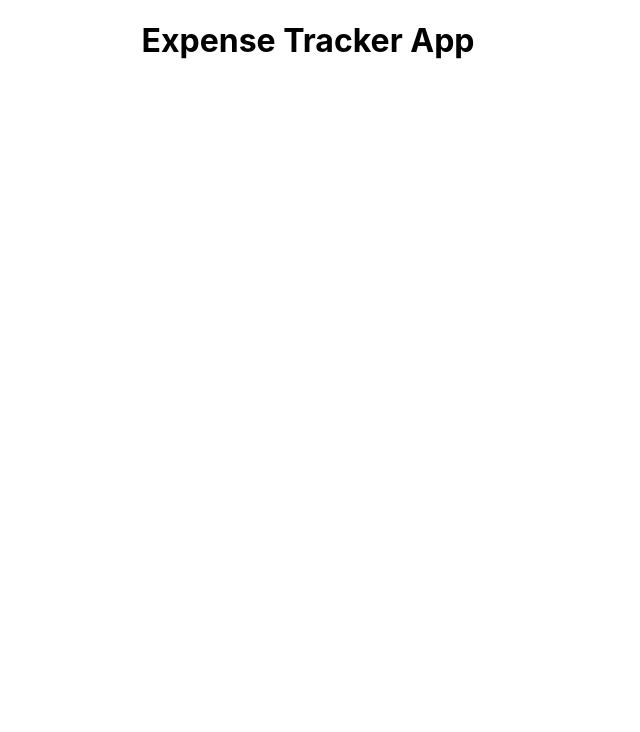
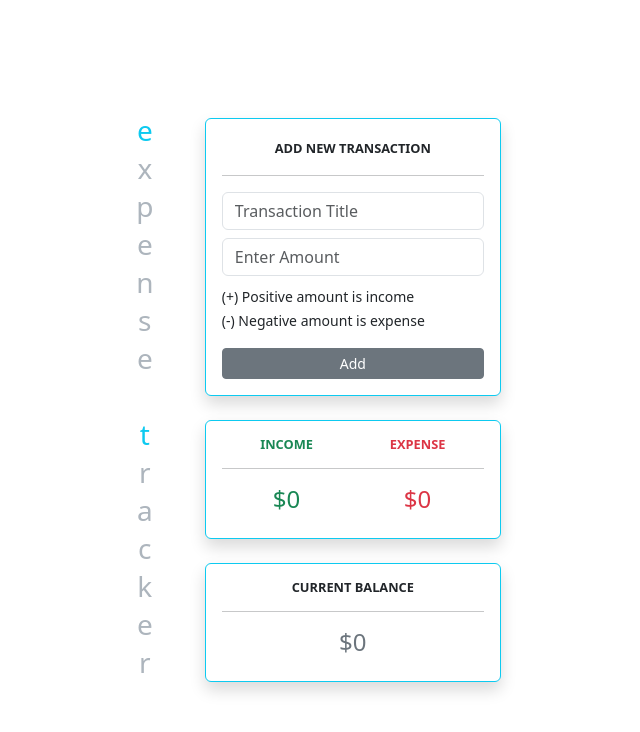
Before and after one commit to abdulmoizlakhani/react-expense-tracker-app, a React (Create React App) app: page / in a window 1280 px wide. Shown: the top 732 px of the page, without its empty margins (332-972 px from the left). Built offline with nearby package versions, Linux system fonts and the light colour scheme.

Commit message:
- Created add transaction form - created section to show income and expense - created section to show current balance

```diff
--- a/package.json
+++ b/package.json
@@ -6,7 +6,9 @@
     "@testing-library/jest-dom": "^5.11.4",
     "@testing-library/react": "^11.1.0",
     "@testing-library/user-event": "^12.1.10",
+    "bootstrap": "5.1.0",
     "react": "^17.0.2",
+    "react-bootstrap": "^2.0.0-beta.5",
     "react-dom": "^17.0.2",
     "react-scripts": "4.0.3",
     "web-vitals": "^1.0.1"
--- a/src/App.css
+++ /dev/null
@@ -1,38 +0,0 @@
-.App {
-  text-align: center;
-}
-
-.App-logo {
-  height: 40vmin;
-  pointer-events: none;
-}
-
-@media (prefers-reduced-motion: no-preference) {
-  .App-logo {
-    animation: App-logo-spin infinite 20s linear;
-  }
-}
-
-.App-header {
-  background-color: #282c34;
-  min-height: 100vh;
-  display: flex;
-  flex-direction: column;
-  align-items: center;
-  justify-content: center;
-  font-size: calc(10px + 2vmin);
-  color: white;
-}
-
-.App-link {
-  color: #61dafb;
-}
-
-@keyframes App-logo-spin {
-  from {
-    transform: rotate(0deg);
-  }
-  to {
-    transform: rotate(360deg);
-  }
-}
--- a/src/App.js
+++ b/src/App.js
@@ -1,9 +1,19 @@
-import "./App.css";
+import React from "react";
+
+// components
+import Header from "./components/Header";
+import AddTransaction from "./components/AddTransaction";
+
+// css
+import "./css/app.css";
 
 function App() {
   return (
-    <div className="App">
-      <h1>Expense Tracker App</h1>
+    <div className="d-flex align-items-center justify-content-center mx-5 min-vh-100">
+      <Header />
+      <div className="mx-3 w-25">
+        <AddTransaction />
+      </div>
     </div>
   );
 }
--- /dev/null
+++ b/src/components/AddTransaction.js
@@ -0,0 +1,67 @@
+import React from "react";
+import { Form, Button, Card } from "react-bootstrap";
+
+export default function AddTransaction() {
+  return (
+    <>
+      <Card border="info p-3 shadow">
+        <Form>
+          <Form.Group>
+            <Form.Label className="input-label text-uppercase text-center w-100 m-0">
+              Add New Transaction
+            </Form.Label>
+            <hr />
+            <Form.Control type="text" placeholder="Transaction Title" />
+            <Form.Control
+              type="number"
+              placeholder="Enter Amount"
+              className="mt-2"
+            />
+            <ul className="m-0 mt-2 list-unstyled">
+              <li>
+                <small>(+) Positive amount is income</small>
+              </li>
+              <li>
+                <small>(-) Negative amount is expense</small>
+              </li>
+            </ul>
+          </Form.Group>
+
+          <Button
+            className="w-100 mt-3"
+            variant="secondary"
+            size="sm"
+            type="submit"
+          >
+            Add
+          </Button>
+        </Form>
+      </Card>
+      <Card border="info p-3 shadow mt-4 d-flex flex-row">
+        <div className="flex-grow-1">
+          <h4 className="input-label text-uppercase text-center text-success">
+            Income
+          </h4>
+          <hr />
+          <h4 className="text-uppercase text-center text-success">$0</h4>
+        </div>
+        <div className="flex-grow-1">
+          <h4 className="input-label text-uppercase text-center text-danger">
+            Expense
+          </h4>
+          <hr />
+          <h4 className="text-uppercase text-center text-danger">$0</h4>
+        </div>
+      </Card>
+      <Card border="info p-3 shadow mt-4">
+        <div className="flex-grow-1">
+          <h4 className="input-label text-uppercase text-center m-0">
+            Current Balance
+          </h4>
+          <hr />
+          <h4 className="text-uppercase text-center text-secondary">$0</h4>
+        </div>
+      </Card>
+    </>
+  );
+}
--- /dev/null
+++ b/src/components/Header.js
@@ -0,0 +1,9 @@
+import React from "react";
+
+const Header = () => (
+  <h3 className="text-center text-orientation-upright main-heading">
+    <span className="text-info">e</span>xpense <span className="text-info">t</span>racker
+  </h3>
+);
+
+export default Header;
--- /dev/null
+++ b/src/css/app.css
@@ -0,0 +1,17 @@
+:root {
+  --dark-grey: #adb5bd;
+}
+
+.text-orientation-upright {
+  writing-mode: vertical-rl;
+  text-orientation: upright;
+}
+
+.main-heading {
+  color: var(--dark-grey);
+}
+
+.input-label {
+  font-size: 0.8rem;
+  font-weight: bold;
+}
--- a/src/index.css
+++ /dev/null
@@ -1,13 +0,0 @@
-body {
-  margin: 0;
-  font-family: -apple-system, BlinkMacSystemFont, 'Segoe UI', 'Roboto', 'Oxygen',
-    'Ubuntu', 'Cantarell', 'Fira Sans', 'Droid Sans', 'Helvetica Neue',
-    sans-serif;
-  -webkit-font-smoothing: antialiased;
-  -moz-osx-font-smoothing: grayscale;
-}
-
-code {
-  font-family: source-code-pro, Menlo, Monaco, Consolas, 'Courier New',
-    monospace;
-}
```
Also changed, not shown: src/index.js (+6 -6 lines), 1 other file (tests, documents, lock files or other folders).
